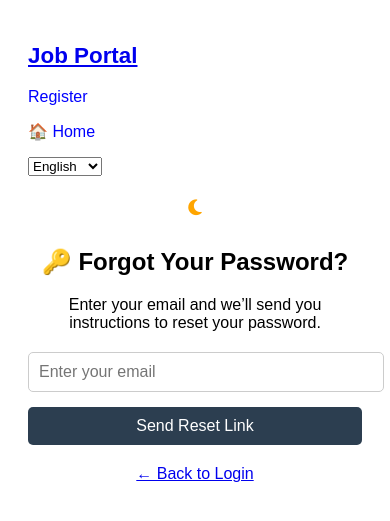
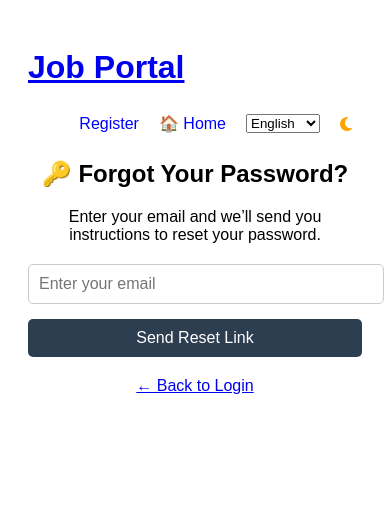
Before and after one commit to Ibrahim-ux955/job-portal, a Flask app: page /forgot_password in a window 390 px wide. Shown: the top 521 px of the page. Run offline with Flask 3, Linux system fonts and the light colour scheme; some libraries are stand-ins or nearby versions.

Commit message:
Initial commit

```diff
--- a/templates/base.html
+++ b/templates/base.html
@@ -2,9 +2,11 @@
 <html lang="en">
 <head>
     <title>Job Portal</title>
-    <meta name="viewport" content="width=device-width, initial-scale=1.0">
+
+
     <link rel="stylesheet" href="{{ url_for('static', filename='style.css') }}">
     <script>
+        // Set dark mode before content loads to avoid white flash
         if (localStorage.getItem('darkMode') === 'on') {
             document.documentElement.classList.add('dark-mode');
         }
@@ -86,6 +88,11 @@
         height: 32px;
     }
 
+    #darkModeToggle i {
+        color: orange;
+        font-size: 1em;
+    }
+
     .alert {
         padding: 10px;
         margin-bottom: 15px;
@@ -109,54 +116,32 @@
         color: #0c5460;
         border: 1px solid #bee5eb;
     }
+</style>
 
-    /* ✅ Mobile responsiveness only */
-    @media (max-width: 768px) {
-        header {
-            flex-direction: column;
-            align-items: flex-start;
-        }
 
-        nav {
-            justify-content: flex-start;
-            width: 100%;
-            flex-direction: column;
-            gap: 8px;
-        }
-
-        nav a, nav span, form, #darkModeToggle {
-            width: 100%;
-            display: block;
-            margin: 4px 0;
-        }
-
-        h1 {
-            font-size: 1.4em;
-        }
-    }
-    </style>
 </head>
-
 <body>
     <header>
         <div>
             <h1><a href="{{ url_for('home') }}">{{ _('Job Portal') }}</a></h1>
         </div>
-        <nav>
+        <nav style="display: flex; align-items: center; gap: 10px; flex-wrap: wrap;">
             {% if user %}
                 <span>Welcome, {{ user.username }}!</span>
-                <a href="{{ url_for('profile') }}">{{ _('My Profile') }}</a>
-                <a href="{{ url_for('post_job') }}">{{ _('Post Job') }}</a>
-                <a href="{{ url_for('logout') }}">{{ _('Logout') }}</a>
+                <a href="{{ url_for('profile') }}">{{ _('My Profile')}} </a>
+                <a href="{{ url_for('post_job') }}">{{ _('Post Job')}} </a>
+                <a href="{{ url_for('logout') }}">{{ _('Logout')}} </a>
             {% else %}
                 {% if request.endpoint != 'register' %}
                     <a href="{{ url_for('register') }}">{{ _('Register') }}</a>
                 {% endif %}
                 {% if request.endpoint != 'login' %}
                 <a href="{{ request.args.get('next') or url_for('home') }}">🏠 Home</a>
+
                 {% endif %}
             {% endif %}
 
+          <!-- 🌐 Language Selector -->
 <form style="display:inline;">
     <select onchange="location.href='{{ url_for('set_language', lang_code='') }}' + this.value">
         {% for code, name in LANGUAGES.items() %}
@@ -167,10 +152,13 @@
     </select>
 </form>
 
-            <button id="darkModeToggle" title="Toggle Dark Mode">
+
+            <!-- 🌙 Dark Mode Button -->
+            <button id="darkModeToggle" title="Toggle Dark Mode" style="margin-left: auto;">
                 <i class="fas fa-moon"></i>
             </button>
         </nav>
+
     </header>
 
     <main class="container-fluid mt-4">
@@ -183,13 +171,17 @@
                 {% endfor %}
               {% endif %}
             {% endwith %}
+
             {% block content %}{% endblock %}
           </div>
         </div>
       </main>
 
+
+
     <!-- Font Awesome for icons -->
     <script src="https://kit.fontawesome.com/a076d05399.js" crossorigin="anonymous"></script>
+
     <script>
         const toggleBtn = document.getElementById('darkModeToggle');
         const icon = toggleBtn.querySelector('i');
@@ -198,11 +190,13 @@
             if (on) {
                 document.documentElement.classList.add('dark-mode');
                 localStorage.setItem('darkMode', 'on');
-                icon.classList.replace('fa-moon', 'fa-sun');
+                icon.classList.remove('fa-moon');
+                icon.classList.add('fa-sun');
             } else {
                 document.documentElement.classList.remove('dark-mode');
                 localStorage.setItem('darkMode', 'off');
-                icon.classList.replace('fa-sun', 'fa-moon');
+                icon.classList.remove('fa-sun');
+                icon.classList.add('fa-moon');
             }
         }
 
```
Lines whose indentation alone changed are shown as unchanged.
